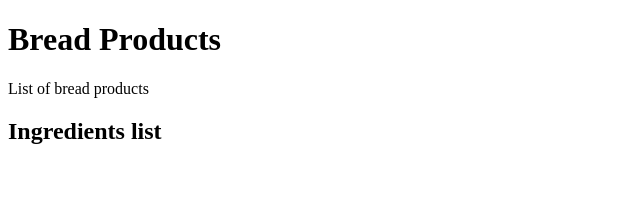
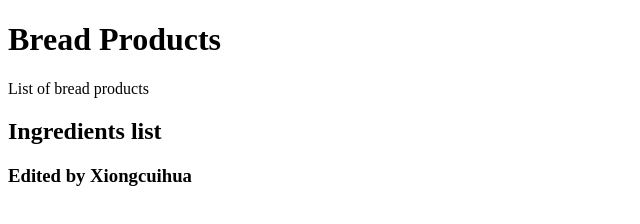
Before and after one commit to xiongcuihua/bread, a plain HTML site: page index.html in a window 1280 px wide. Shown: the whole page, without its empty margins (0-640 px from the left). Drawn offline with Linux system fonts and the light colour scheme.

Commit message:
first modification

```diff
--- a/index.html
+++ b/index.html
@@ -5,6 +5,7 @@
 	<h1>Bread Products</h1>
 	<p>List of bread products</p>
 	<h2>Ingredients list</h2>
+	<h3>Edited by Xiongcuihua</h3>
 
 </body>
 
```
